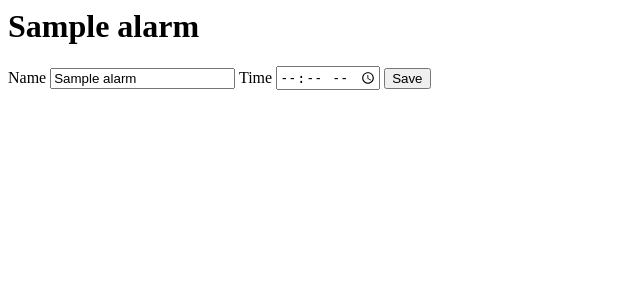
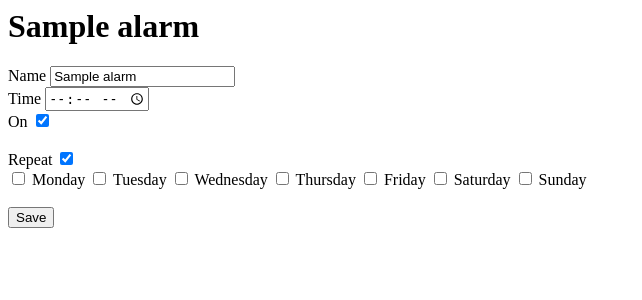
Before and after one commit to physboe/alarm_clock, a Django app: page /1/ in a window 1280 px wide. Shown: the top 300 px of the page, without its empty margins (0-642 px from the left). Run offline with Django 3.2, Linux system fonts and the light colour scheme; tables that the repository leaves empty hold one stand-in row (values such as "Sample post").

Commit message:
detail gui

```diff
--- a/web/alarm/models.py
+++ b/web/alarm/models.py
@@ -16,4 +16,4 @@ class Alarm(models.Model):
     isOn = models.BooleanField()
     time = models.CharField(max_length=25)
     repeat = models.BooleanField()
-    weekdays = models.CharField(max_length=27)
+    weekdays = models.CharField(max_length=28)
--- a/web/alarm/templates/detail.html
+++ b/web/alarm/templates/detail.html
@@ -4,8 +4,92 @@
 <form action="{% url 'save' alarm.id %}" method="post">
   {% csrf_token %}
   <label for="name">Name</label>
-  <input type="text" id="name" name="name" value="{{alarm.name}}"/>
+  <input type="text" id="name" name="name" value="{{alarm.name}}"/><br/>
   <label for="time">Time</label>
-  <input type="time" id="time" name="time" value="{{alarm.time}}"/>
+  <input type="time" id="time" name="time" value="{{alarm.time}}"/><br/>
+  <label for="isOn">On</label>
+  <input type="checkbox" id="isOn" name="isOn" {% if alarm.isOn %}checked="checked"{% endif %}/><br/>
+  <br/>
+  <label for="repeat">Repeat</label>
+  <input type="checkbox" id="repeat" name="repeat" {% if alarm.repeat %}checked="checked"{% endif %} onchange="toggleRepeat()"/><br/>
+
+  <input type="checkbox" id="Mon" class="weekdays" onchange="weekdaysUpdate()"/>
+  <label for="Mon">Monday</label>
+
+  <input type="checkbox" id="Tue" class="weekdays" onchange="weekdaysUpdate()"/>
+  <label for="Tue">Tuesday</label>
+
+  <input type="checkbox" id="Wed" class="weekdays" onchange="weekdaysUpdate()"/>
+  <label for="Wed">Wednesday</label>
+
+  <input type="checkbox" id="Thu" class="weekdays" onchange="weekdaysUpdate()"/>
+  <label for="Thu">Thursday</label>
+
+  <input type="checkbox" id="Fri" class="weekdays" onchange="weekdaysUpdate()"/>
+  <label for="Fri">Friday</label>
+
+  <input type="checkbox" id="Sat" class="weekdays" onchange="weekdaysUpdate()"/>
+  <label for="Sat">Saturday</label>
+
+  <input type="checkbox" id="Sun" class="weekdays" onchange="weekdaysUpdate()"/>
+  <label for="Sun">Sunday</label>
+
+  <input type="hidden" id="weekdays" name="weekdays" value={{alarm.weekdays}}/><br/><br/>
   <input type="submit" value="Save">
 </form>
+
+<script>
+  function weekdaysUpdate(){
+    value = "";
+    weekdaysCheck = document.getElementsByClassName("weekdays");
+    for(var i = 0; i < weekdaysCheck.length; i ++){
+      check = weekdaysCheck[i];
+      if(check.checked){
+        value += check.id + ",";
+      }
+    }
+    weekday_input = document.getElementById("weekdays");
+    weekday_input.setAttribute("value", value);
+  }
+
+  function initWeekdayChecks(){
+    weekday_input = document.getElementById("weekdays");
+    split = weekday_input.value.split(',');
+    for(i = 0; i < split.length; i ++){
+      if(split[i].length >= 3){
+        check = document.getElementById(split[i].substr(0,3));
+        check.checked = true;
+      }
+    }
+  }
+
+  function voidWeekDays(){
+    weekdaysCheck = document.getElementsByClassName("weekdays");
+    for(var i = 0; i < weekdaysCheck.length; i ++){
+      check = weekdaysCheck[i];
+      check.checked = false;
+    }
+  }
+
+  function toggleRepeat(){
+    checked = document.getElementById("repeat").checked;
+
+    weekdaysCheck = document.getElementsByClassName("weekdays");
+    for(var i = 0; i < weekdaysCheck.length; i ++){
+      check = weekdaysCheck[i];
+      check.disabled=!checked;
+    }
+    if(!checked){
+      document.getElementById("weekdays").setAttribute("value", "");
+      voidWeekDays();
+    }
+
+  }
+
+  window.onload = function(){
+    initWeekdayChecks();
+    toggleRepeat();
+  };
+
+
+</script>
--- a/web/alarm/views.py
+++ b/web/alarm/views.py
@@ -18,7 +18,10 @@ def detail(request, alarm_id):
 def save(request, alarm_id):
     alarm = get_object_or_404(Alarm, pk=alarm_id)
     alarm.name = request.POST.get('name', alarm.name)
-    alarm.time = request.POST.get('time', alarm.name)
+    alarm.time = request.POST.get('time', alarm.time)
+    alarm.isOn = 'isOn' in request.POST
+    alarm.repeat = 'repeat' in request.POST
+    alarm.weekdays = request.POST.get('weekdays', alarm.weekdays)
     alarm.save()
     return HttpResponseRedirect(reverse('index'))
 
```
Also changed, not shown: web/alarm/migrations/0004_auto_20200223_1611.py (added).
